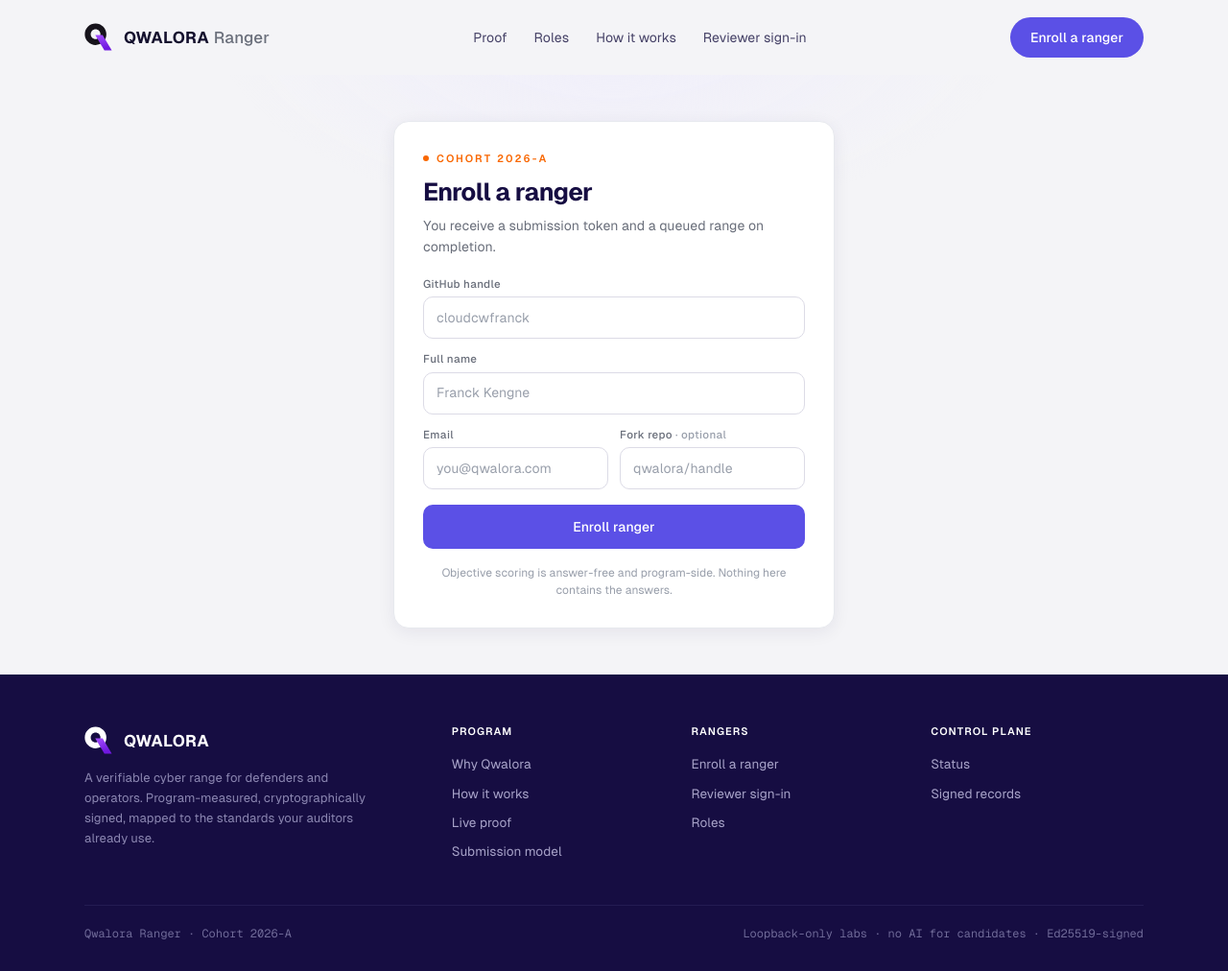
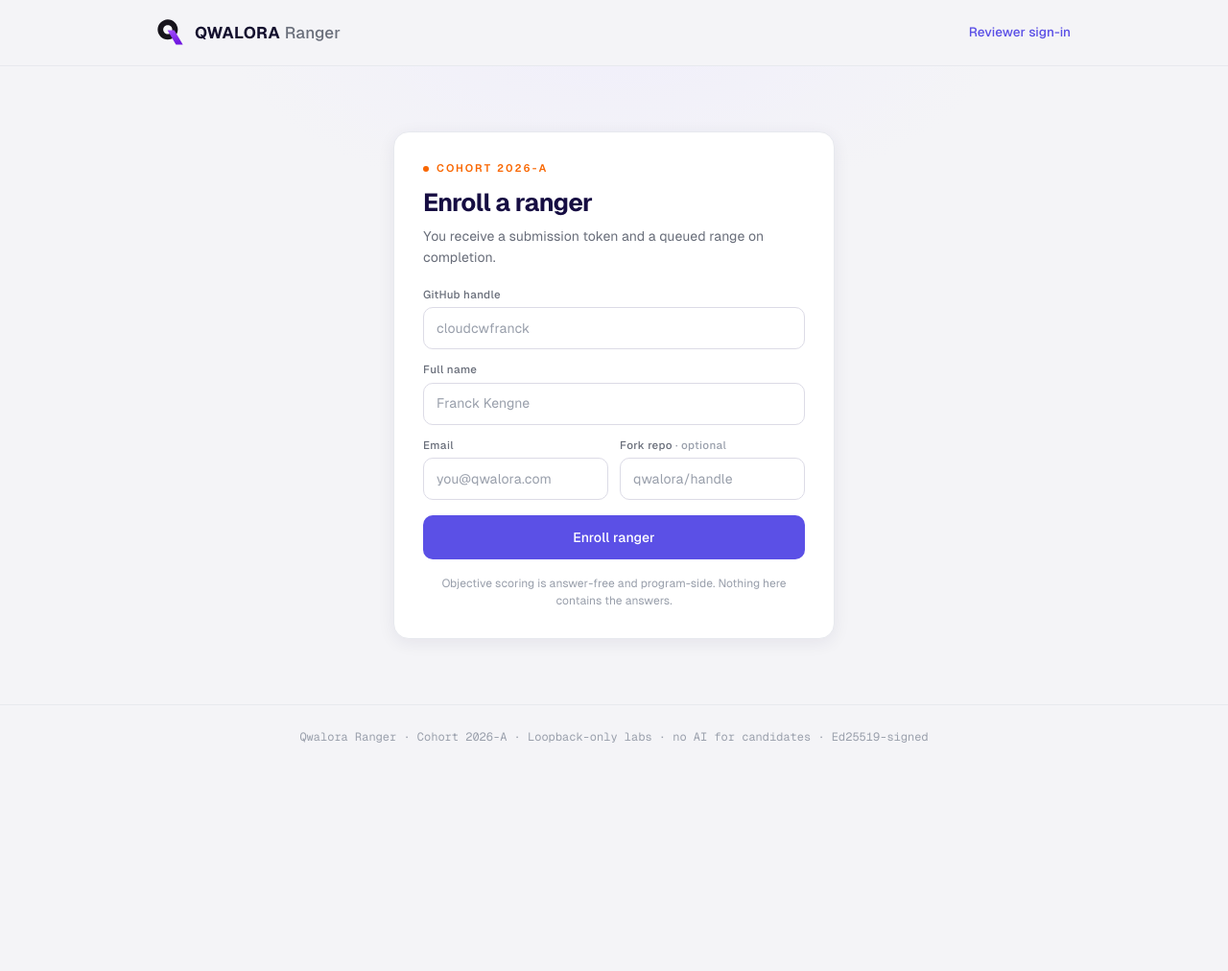
Before and after one commit to qwalora/qwalora-ranger-control, a Flask app: page /enroll in a window 1280 px wide. Shown: the whole page at 96% size. After the commit the page ends 774 px from the top, so only its background shows below. Run offline with Flask 3, Linux system fonts and the light colour scheme; some libraries are stand-ins or nearby versions.

Commit message:
Portal is auth + app only: drop landing, root redirects to ranger.qwalora.com
The portal no longer has its own marketing landing. / now 302-redirects to the main
site. The auth pages (enroll, sign-in, success) use a minimal branded header (Q logo
linking back to the site, cross-link to the other action) and a one-line footer. The
site's nav links into these two pages. Dashboard unchanged.

```diff
--- a/app.py
+++ b/app.py
@@ -101,9 +101,12 @@ def create_app():
         return wrapper
 
     # --- public --------------------------------------------------------------
+    ranger_site = os.environ.get("RANGER_SITE_URL", "https://ranger.qwalora.com")
+
     @app.get("/")
     def index():
-        return render_template("index.html", cohort=DEFAULT_COHORT)
+        # The portal has no landing of its own; it hosts auth + the signed-in app.
+        return redirect(ranger_site, code=302)
 
     @app.get("/healthz")
     def healthz():
--- a/static/app.css
+++ b/static/app.css
@@ -137,6 +137,12 @@ a{color:inherit;text-decoration:none}
 .av-ring{box-shadow:0 0 0 2px #fff}
 
 /* ---------- auth pages (light) ---------- */
+.anav{background:var(--light);border-bottom:1px solid var(--line)}
+.anav-in{max-width:1000px;margin:0 auto;padding:0 24px;height:68px;display:flex;align-items:center;justify-content:space-between}
+.anav-link{font-size:13.5px;font-weight:500;color:var(--violet)}
+.anav-link:hover{color:var(--violet-700)}
+.afoot{padding:22px 24px;text-align:center;border-top:1px solid var(--line);background:var(--light)}
+.afoot .mono{font-size:12px;color:var(--dim)}
 .page{min-height:100%;display:flex;flex-direction:column}
 .page-main{flex:1;display:flex;align-items:center;justify-content:center;padding:48px 20px;background:
   radial-gradient(700px 360px at 50% -10%, #ece9ff88, transparent 60%), var(--light)}
--- a/templates/_brand.html
+++ b/templates/_brand.html
@@ -9,36 +9,13 @@
 </svg>
 {%- endmacro -%}
 
-{%- macro sitenav(active='') -%}
-<header class="snav">
-  <div class="snav-in">
-    <a class="snav-brand" href="/">{{ qlogo('dark',30) }}<b>QWALORA <span>Ranger</span></b></a>
-    <nav class="snav-links">
-      <a href="/#proof">Proof</a><a href="/#roles">Roles</a><a href="/#how">How it works</a>
-      <a href="/admin">Reviewer sign-in</a>
-    </nav>
-    <a class="btn btn-primary btn-pill" href="/enroll">Enroll a ranger</a>
-  </div>
-</header>
+{%- macro authnav(other_label='', other_href='') -%}
+<header class="anav"><div class="anav-in">
+  <a class="snav-brand" href="https://ranger.qwalora.com">{{ qlogo('dark',28) }}<b>QWALORA <span>Ranger</span></b></a>
+  {% if other_label %}<a class="anav-link" href="{{ other_href }}">{{ other_label }}</a>{% endif %}
+</div></header>
 {%- endmacro -%}
 
-{%- macro sitefooter() -%}
-<footer class="sfoot">
-  <div class="sfoot-in">
-    <div class="sfoot-top">
-      <div class="sfoot-brand">
-        <a class="snav-brand" href="/">{{ qlogo('light',30) }}<b style="color:#fff">QWALORA</b></a>
-        <p>A verifiable cyber range for defenders and operators. Program-measured,
-          cryptographically signed, mapped to the standards your auditors already use.</p>
-      </div>
-      <div class="sfoot-col"><h4>Program</h4><a href="/">Why Qwalora</a><a href="/#how">How it works</a><a href="/#proof">Live proof</a><a href="/enroll">Submission model</a></div>
-      <div class="sfoot-col"><h4>Rangers</h4><a href="/enroll">Enroll a ranger</a><a href="/admin">Reviewer sign-in</a><a href="/#roles">Roles</a></div>
-      <div class="sfoot-col"><h4>Control plane</h4><a href="/healthz">Status</a><a href="/#proof">Signed records</a></div>
-    </div>
-    <div class="sfoot-bottom">
-      <span class="mono">Qwalora Ranger · Cohort 2026-A</span>
-      <span class="mono">Loopback-only labs · no AI for candidates · Ed25519-signed</span>
-    </div>
-  </div>
-</footer>
+{%- macro authfoot() -%}
+<footer class="afoot"><span class="mono">Qwalora Ranger · Cohort 2026-A · Loopback-only labs · no AI for candidates · Ed25519-signed</span></footer>
 {%- endmacro -%}
--- a/templates/admin_login.html
+++ b/templates/admin_login.html
@@ -1,10 +1,10 @@
 {% extends "base.html" %}
 {% from "_icons.html" import ic %}
-{% from "_brand.html" import sitenav, sitefooter %}
+{% from "_brand.html" import authnav, authfoot %}
 {% block title %}Reviewer sign-in · Qwalora Ranger{% endblock %}
 {% block body %}
 <div class="page">
-{{ sitenav() }}
+{{ authnav('Enroll a ranger', '/enroll') }}
 <div class="page-main">
   <div class="card" style="max-width:400px">
     <div class="card-head">
@@ -25,6 +25,6 @@
     </div>
   </div>
 </div>
-{{ sitefooter() }}
+{{ authfoot() }}
 </div>
 {% endblock %}
--- a/templates/enroll.html
+++ b/templates/enroll.html
@@ -1,9 +1,9 @@
 {% extends "base.html" %}
-{% from "_brand.html" import sitenav, sitefooter %}
+{% from "_brand.html" import authnav, authfoot %}
 {% block title %}Enroll · Qwalora Ranger{% endblock %}
 {% block body %}
 <div class="page">
-{{ sitenav() }}
+{{ authnav('Reviewer sign-in', '/admin/login') }}
 <div class="page-main">
   <div class="card">
     <div class="card-head">
@@ -35,6 +35,6 @@
     </div>
   </div>
 </div>
-{{ sitefooter() }}
+{{ authfoot() }}
 </div>
 {% endblock %}
```
Also changed, not shown: templates/enroll_done.html (+4 -4 lines), templates/index.html (deleted, +0 -88 lines).
